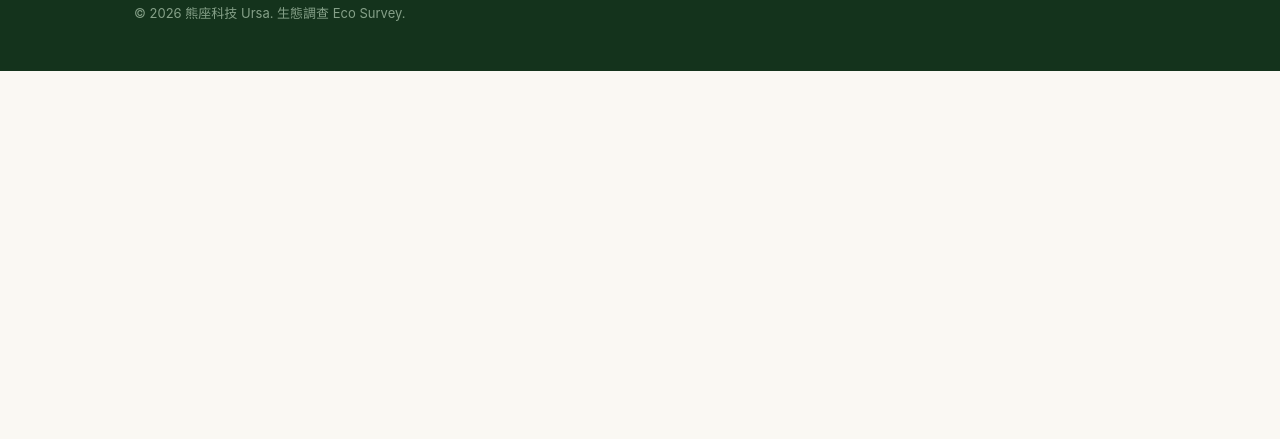
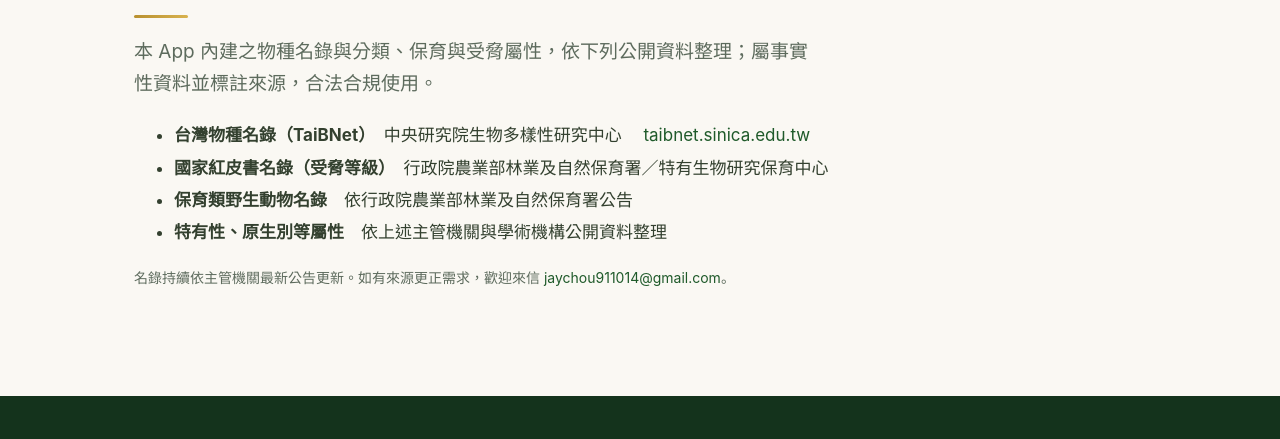
Before and after one commit to Jayceon573971/eco-survey-site, a plain HTML site: page eco-survey.html in a window 1280 px wide. Shown: the part 2185-2624 px from the top of the page. Before the commit the page ends 2256 px from the top, so only its background shows below. Drawn offline with Linux system fonts and the light colour scheme.

Commit message:
site: add data sources section

```diff
--- a/eco-survey.html
+++ b/eco-survey.html
@@ -84,6 +84,19 @@
     </p>
     <p class="callout" style="margin-top:14px">本 App 採企業帳號制：由服務方為貴公司開通帳號後即可使用。需要導入、報價或產品展示（Demo），歡迎來信 <a href="mailto:jaychou911014@gmail.com">jaychou911014@gmail.com</a>。</p>
   </section>
+
+  <section>
+    <div class="eyebrow">Data Sources</div>
+    <h2>資料來源</h2><div class="rule"></div>
+    <p class="lead" style="margin-top:18px">本 App 內建之物種名錄與分類、保育與受脅屬性，依下列公開資料整理；屬事實性資料並標註來源，合法合規使用。</p>
+    <ul style="color:#33402f;max-width:780px;line-height:1.9">
+      <li><strong>台灣物種名錄（TaiBNet）</strong>　中央研究院生物多樣性研究中心　&nbsp;<a href="https://taibnet.sinica.edu.tw/" target="_blank" rel="noopener">taibnet.sinica.edu.tw</a></li>
+      <li><strong>國家紅皮書名錄（受脅等級）</strong>　行政院農業部林業及自然保育署／特有生物研究保育中心</li>
+      <li><strong>保育類野生動物名錄</strong>　依行政院農業部林業及自然保育署公告</li>
+      <li><strong>特有性、原生別等屬性</strong>　依上述主管機關與學術機構公開資料整理</li>
+    </ul>
+    <p class="muted" style="font-size:14px">名錄持續依主管機關最新公告更新。如有來源更正需求，歡迎來信 <a href="mailto:jaychou911014@gmail.com">jaychou911014@gmail.com</a>。</p>
+  </section>
 </div>
 
 <footer class="site-foot">
```
